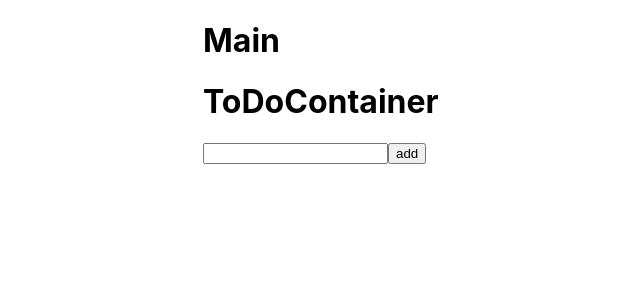
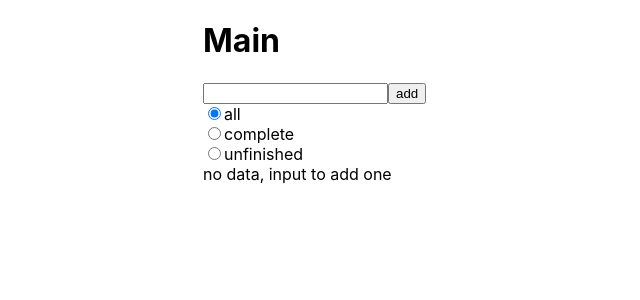
Before and after one commit to holynova/react_updates_playground, a React (Create React App) app: page / in a window 1280 px wide. Shown: the top 300 px of the page, without its empty margins (137-777 px from the left). Built offline with nearby package versions, Linux system fonts and the light colour scheme.

Commit message:
add filter to todolist

```diff
--- a/src/components/toDoList/ToDoContainer.jsx
+++ b/src/components/toDoList/ToDoContainer.jsx
@@ -12,6 +12,7 @@ class ToDoContainer extends Component {
     this.state = {
       inputValue: '',
       items: [],
+      filter: 'all'
     };
   }
   componentDidMount() { }
@@ -66,23 +67,34 @@ class ToDoContainer extends Component {
     })
   }
 
-  render() {
+  onRadioChange = (e) => {
+    this.setState({
+      filter: e.target.value,
+    })
+  }
+
+  renderFilter = (stateValue, key, options = []) => {
     return (
-      <div>
-        <h1>
-          ToDoContainer
-        </h1>
-        <Fragment>
-          <input type='text'
-            value={this.state.inputValue}
-            onChange={this.onInputChange}
-            onKeyPress={this.onInputKeypress}
-          ></input>
-          <button onClick={this.create} >add</button>
-
-        </Fragment>
-        <ul>
-          {this.state.items.map(item => {
+      <div className='filterPart' >
+        {options.map(item => {
+          // const {} = item
+          const props = {
+            type: 'radio',
+            name: key,
+            checked: item === stateValue,
+            onChange: this.onRadioChange,
+            value: item,
+          }
+          return (
+            <div key={item}>
+              <input {...props}></input>
+              <span>{item}</span>
+            </div>)
+        })}
+      </div>
+    )
+  }
+  renderToDoListItem = (item) => {
     const { time, content } = item
     const key = `${time}${content}`;
     const props = {
@@ -92,9 +104,71 @@ class ToDoContainer extends Component {
     }
     return (
       <ToDoListItem {...props} >
-              </ToDoListItem>)
-          })}
-        </ul>
+      </ToDoListItem>
+    )
+  }
+
+  renderItemPart = () => {
+    let { items, filter } = this.state
+    let filterdItems = items
+    if (filter === 'complete') {
+      filterdItems = items.filter(item => item.complete)
+    } else if (filter === 'unfinished') {
+      filterdItems = items.filter(item => !item.complete)
+    }
+    let res = 'no data, input to add one'
+    if (Array.isArray(filterdItems) && filterdItems.length > 0) {
+
+      res = filterdItems.map(this.renderToDoListItem)
+    }
+    return (
+      <div className="itemPart">
+        {res}
+      </div>)
+
+  }
+  render() {
+    // const itemPart = (
+    //   <div>
+    //     {this.state.items.map(item => {
+    //       const { time, content } = item
+    //       const key = `${time}${content}`;
+    //       const props = {
+    //         ...item,
+    //         key,
+    //         onClick: this.toggleItem
+    //       }
+    //       return (
+    //         <ToDoListItem {...props} >
+    //         </ToDoListItem>)
+    //     })}
+    //   </div>
+    // )
+    // const filterPart = (
+    //   <div>
+    //     <input type='radio' name='filter' value='all'  ></input> <span>all</span>
+    //     <input type='radio' name='filter' value='complete' ></input> <span>complete</span>
+    //     <input type='radio' name='filter' value='unfinished'  ></input> <span>unfinished</span>
+    //   </div>
+    // )
+    const itemPart = this.renderItemPart()
+    const filterPart = this.renderFilter(this.state.filter, 'filter', ['all', 'complete', 'unfinished'])
+    const inputPart = (
+      <div className='inputPart'>
+        <input type='text'
+          value={this.state.inputValue}
+          onChange={this.onInputChange}
+          onKeyPress={this.onInputKeypress}
+        ></input>
+        <button onClick={this.create} >add</button>
+      </div>
+    )
+    return (
+      <div className='ToDoContainer' >
+        {inputPart}
+        {filterPart}
+        {/* {this.state.filter} */}
+        {itemPart}
 
       </div>
     );
--- a/src/components/toDoList/ToDoContainer.scss
+++ b/src/components/toDoList/ToDoContainer.scss
@@ -1,7 +1,10 @@
 .ToDoContainer {
-  ul {
-    padding: 0;
-    margin: 0;
-    list-style: none;
-  }
+  // ul {
+  //   padding: 0;
+  //   margin: 0;
+  //   list-style: none;
+  // }
+  .inputPart {}
+  .filterPart {}
+  .itemPart {}
 }
```
Lines whose indentation alone changed are shown as unchanged.
